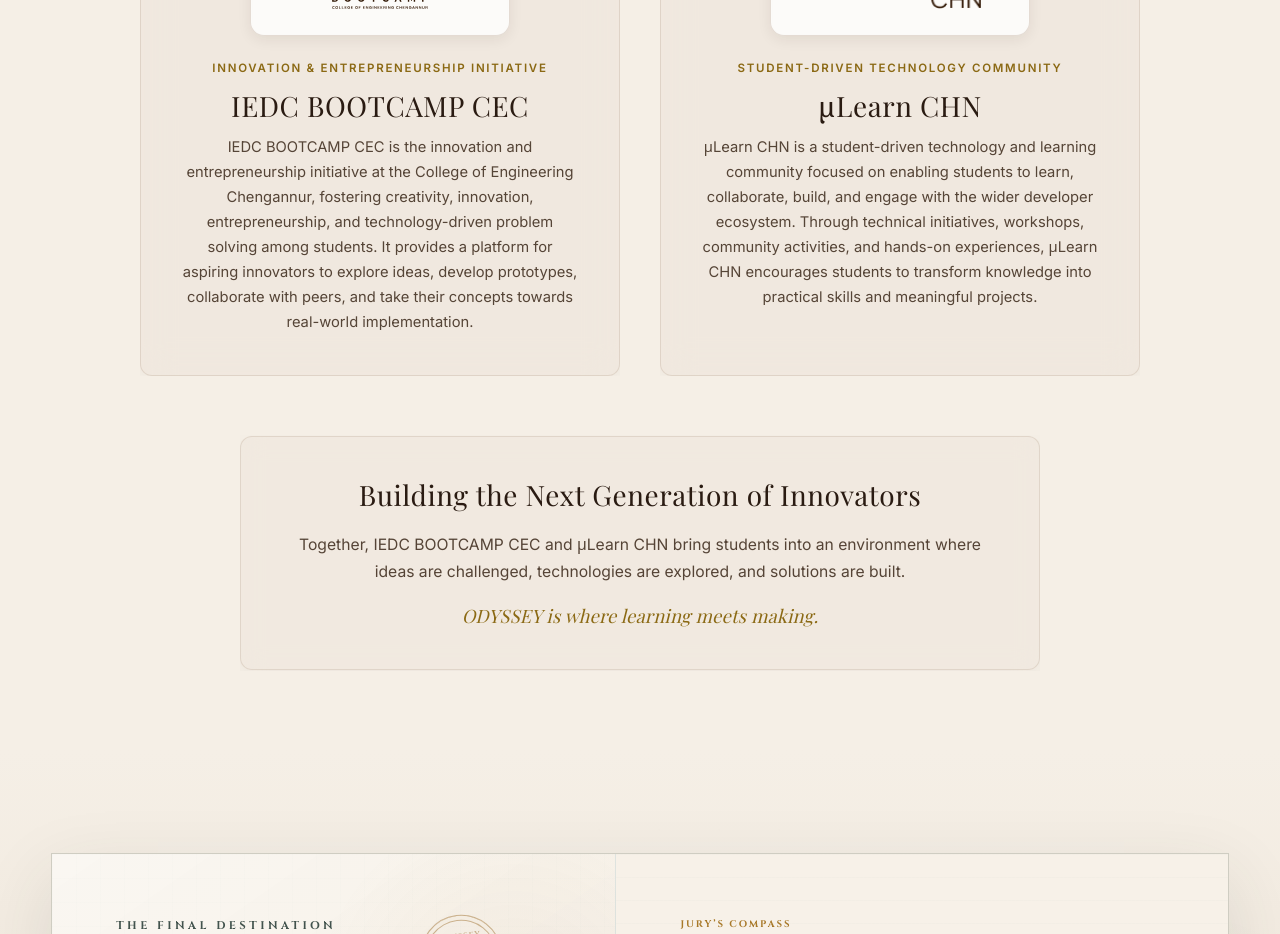
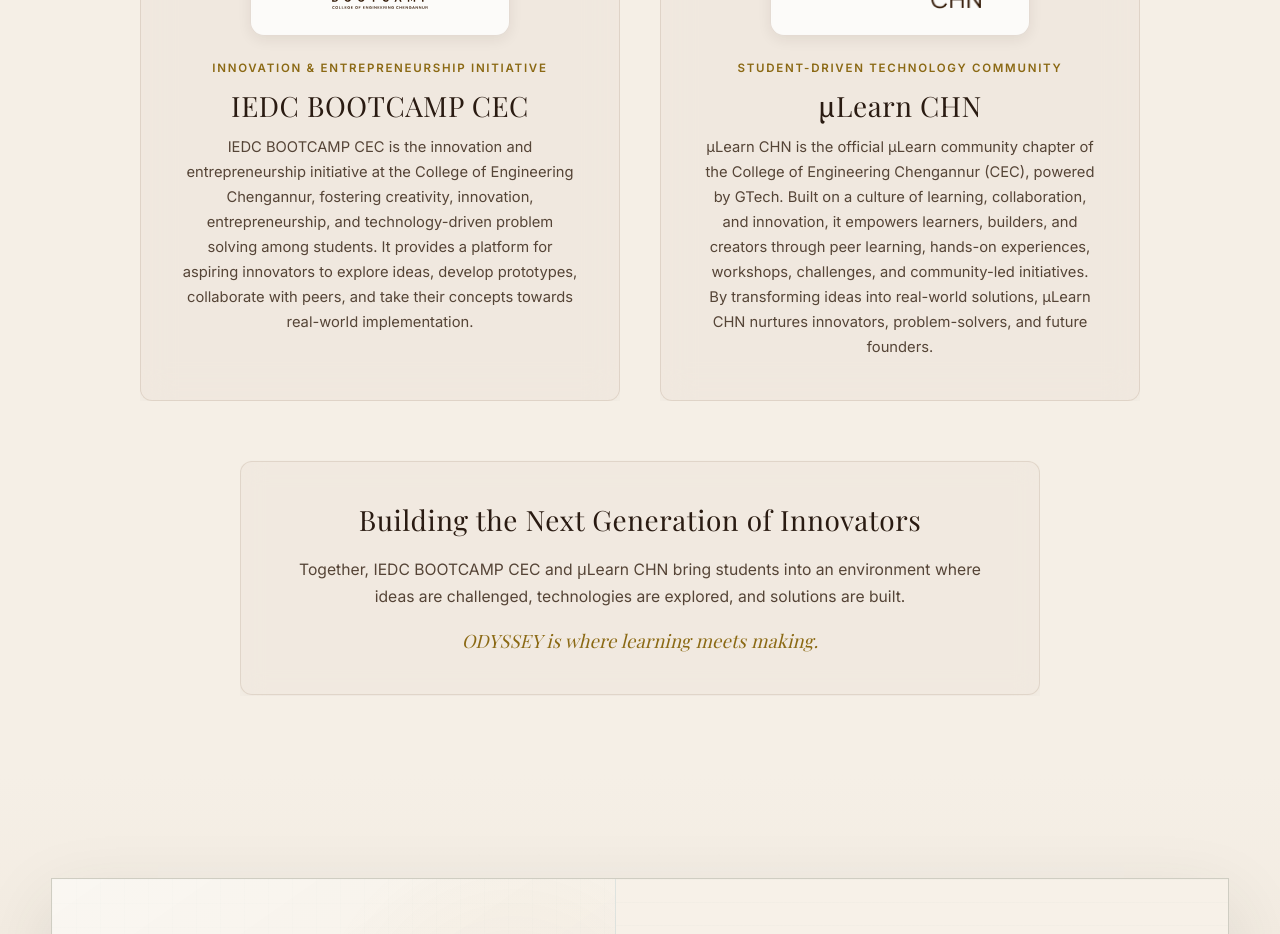
Before and after one commit to sarin-ms/odyssey, a Next.js app: page / in a window 1280 px wide. Shown: the part 2060-2994 px from the top of the page. Built offline with nearby package versions, Linux system fonts and the light colour scheme; a web font is replaced by a local one.

Commit message:
fix: update description for μLearn CHN

```diff
--- a/app/compoenents/organizers/Organizers.jsx
+++ b/app/compoenents/organizers/Organizers.jsx
@@ -21,7 +21,7 @@ const ORGANIZERS = [
     name: "μLearn CHN",
     role: "Student-Driven Technology Community",
     description:
-      "μLearn CHN is a student-driven technology and learning community focused on enabling students to learn, collaborate, build, and engage with the wider developer ecosystem. Through technical initiatives, workshops, community activities, and hands-on experiences, μLearn CHN encourages students to transform knowledge into practical skills and meaningful projects.",
+      "µLearn CHN is the official µLearn community chapter of the College of Engineering Chengannur (CEC), powered by GTech. Built on a culture of learning, collaboration, and innovation, it empowers learners, builders, and creators through peer learning, hands-on experiences, workshops, challenges, and community-led initiatives. By transforming ideas into real-world solutions, µLearn CHN nurtures innovators, problem-solvers, and future founders.",
     logo: "/assets/mulearn.webp",
     logoW: 159,
     logoH: 55,
```
